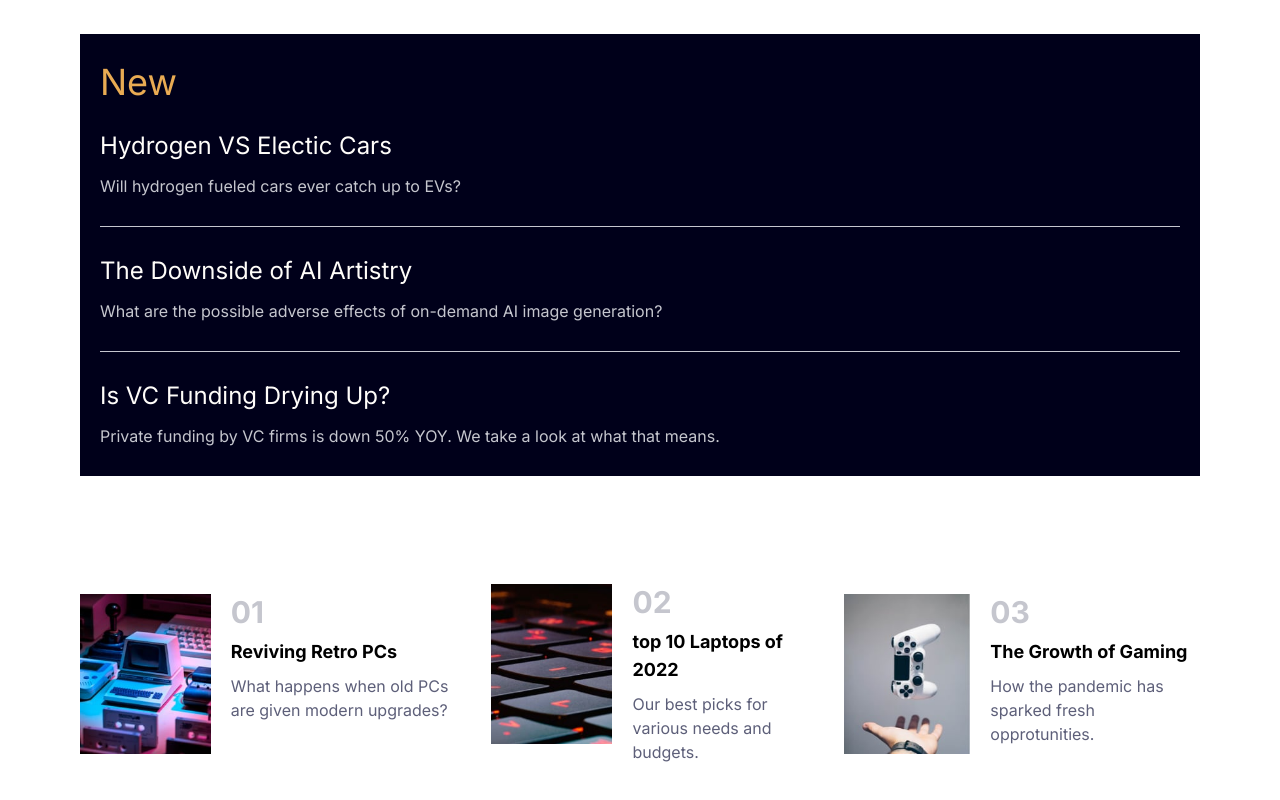
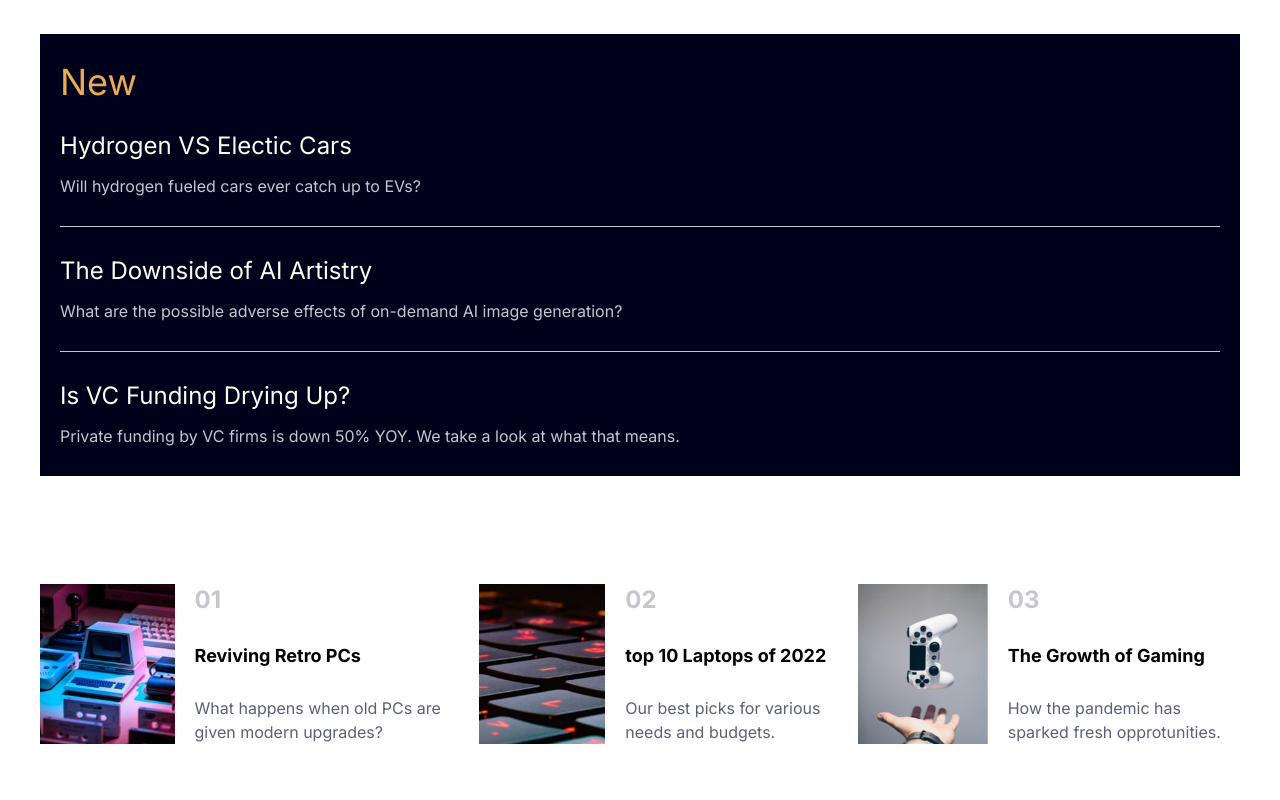
Before and after one commit to bgfranks/web3-challenge, a Next.js app: page / in a window 1280 px wide. Shown: the part 926-1726 px from the top of the page. Built offline with nearby package versions, Linux system fonts and the light colour scheme.

Commit message:
adjusted the lg screen styling for the article section

```diff
--- a/src/components/Articles.tsx
+++ b/src/components/Articles.tsx
@@ -14,7 +14,7 @@ export default function Articles({}: Props) {
         <div className='article-card-img-container'>
           <Image src={RetroPcImg} alt='Retro PC' fill />
         </div>
-        <div className='w-[70%]'>
+        <div className='article-card-text-container'>
           <h3 className='article-card-number'>01</h3>
           <h4 className='article-card-header'>Reviving Retro PCs</h4>
           <p className='article-card-text'>
@@ -26,7 +26,7 @@ export default function Articles({}: Props) {
         <div className='article-card-img-container'>
           <Image src={TopLaptopsImg} alt='Top Laptops' fill />
         </div>
-        <div className=' w-[70%]'>
+        <div className='article-card-text-container'>
           <h3 className='article-card-number'>02</h3>
           <h4 className='article-card-header'>top 10 Laptops of 2022</h4>
           <p className='article-card-text'>
@@ -38,7 +38,7 @@ export default function Articles({}: Props) {
         <div className='article-card-img-container'>
           <Image src={GamingGrowthImg} alt='Growth of Gaming' fill />
         </div>
-        <div className='w-[70%]'>
+        <div className='article-card-text-container'>
           <h3 className='article-card-number'>03</h3>
           <h4 className='article-card-header'>The Growth of Gaming</h4>
           <p className='article-card-text'>
--- a/src/pages/index.tsx
+++ b/src/pages/index.tsx
@@ -20,7 +20,7 @@ export default function Home() {
   }
 
   return (
-    <div className='px-5 md:px-10 lg:px-20 xl:px-30'>
+    <div className='px-5 lg:px-10 xl:px-30'>
       <Head>
         <title>Web3</title>
         <meta name='description' content='Generated by create next app' />
--- a/src/styles/globals.css
+++ b/src/styles/globals.css
@@ -36,8 +36,12 @@
     @apply h-[160px] w-[150px] relative;
   }
 
+  .article-card-text-container {
+    @apply w-[70%] flex flex-col justify-between;
+  }
+
   .article-card-number {
-    @apply text-blue-gray-500 text-3xl font-semibold pb-2;
+    @apply text-blue-gray-500 text-2xl font-semibold pb-2;
   }
 
   .article-card-header {
@@ -45,6 +49,6 @@
   }
 
   .article-card-text {
-    @apply text-blue-gray-700 text-base;
+    @apply text-blue-gray-700 text-base lg:text-base;
   }
 }
```
